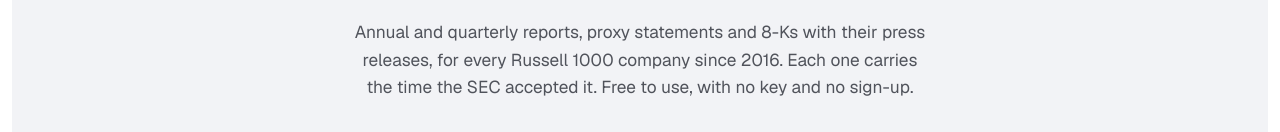
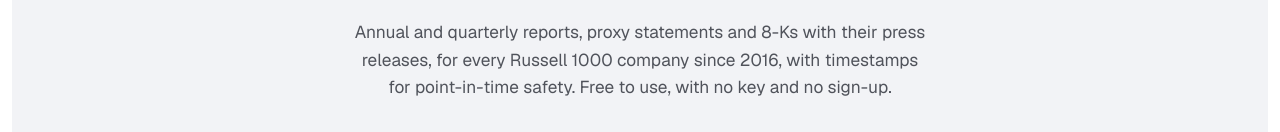
Before and after one commit to zmccormick7/Stated, a plain HTML site: page site/filings/index.html in a window 1280 px wide. Shown: the part 280-412 px from the top of the page. Drawn offline with nearby package versions, Linux system fonts and the light colour scheme.

Commit message:
Filings guide: say the timestamps are for point-in-time safety
Co-Authored-By: Claude Fable 5.2 <noreply@anthropic.com>

```diff
--- a/site/filings/index.html
+++ b/site/filings/index.html
@@ -146,7 +146,7 @@ td:last-child, th:last-child { padding-right: 0; }
     </div>
   </nav>
   <h1>SEC filings as clean Markdown.</h1>
-  <p class="lede">Annual and quarterly reports, proxy statements and 8-Ks with their press releases, for every Russell 1000 company since 2016. Each one carries the time the SEC accepted it. Free to use, with no key and no sign-up.</p>
+  <p class="lede">Annual and quarterly reports, proxy statements and 8-Ks with their press releases, for every Russell 1000 company since 2016, with timestamps for point-in-time safety. Free to use, with no key and no sign-up.</p>
   <div class="actions">
     <a class="btn btn-light" href="#one">Fetch a filing</a>
     <a class="btn btn-glass" href="#all">Download everything</a>
```
